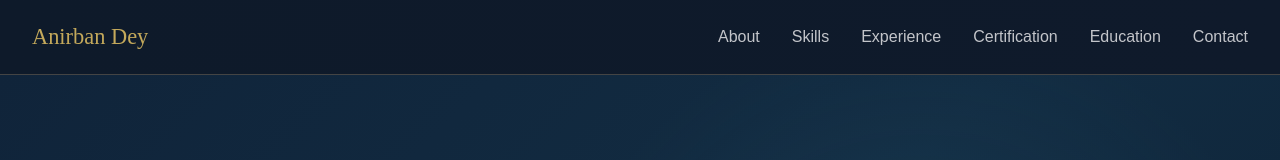
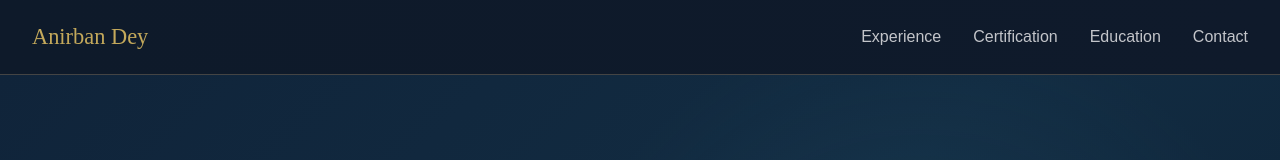
Before and after one commit to soufrabi/portfolio, an Angular app: page / in a window 1280 px wide. Shown: the top 160 px of the page. Built offline with nearby package versions, Linux system fonts and the light colour scheme.

Commit message:
Use href instead of routerLink
Otherwise links were encoding # as %23

```diff
--- a/src/app/components/header/header.html
+++ b/src/app/components/header/header.html
@@ -16,7 +16,7 @@
   <div class="header-links" [class.open]="menuOpen()">
     @for (item of items; track item.href) {
       <a
-        [routerLink]="item.href"
+        [href]="item.href"
         (click)="menuOpen.set(false)"
       >
         {{ item.title }}
--- a/src/app/components/header/header.ts
+++ b/src/app/components/header/header.ts
@@ -1,9 +1,8 @@
 import { Component, signal } from '@angular/core';
-import { RouterLink } from '@angular/router';
 
 @Component({
   selector: 'app-header',
-  imports: [RouterLink],
+  imports: [],
   templateUrl: './header.html',
   styleUrl: './header.scss',
 })
@@ -11,10 +10,10 @@ export class HeaderComponent {
   public menuOpen = signal(false);
 
   public items: { title: string; href: string }[] = [
-    { title: 'About', href: '/#about' },
-    { title: 'Skills', href: '/#skills' },
+    // { title: 'About', href: '/#about' },
+    // { title: 'Skills', href: '/#skills' },
     { title: 'Experience', href: '/#experience' },
-    { title: 'Certification', href: '/#certification' },
+    { title: 'Certification', href: '/#certifications' },
     { title: 'Education', href: '/#education' },
     { title: 'Contact', href: '/#contact' },
   ];
```
